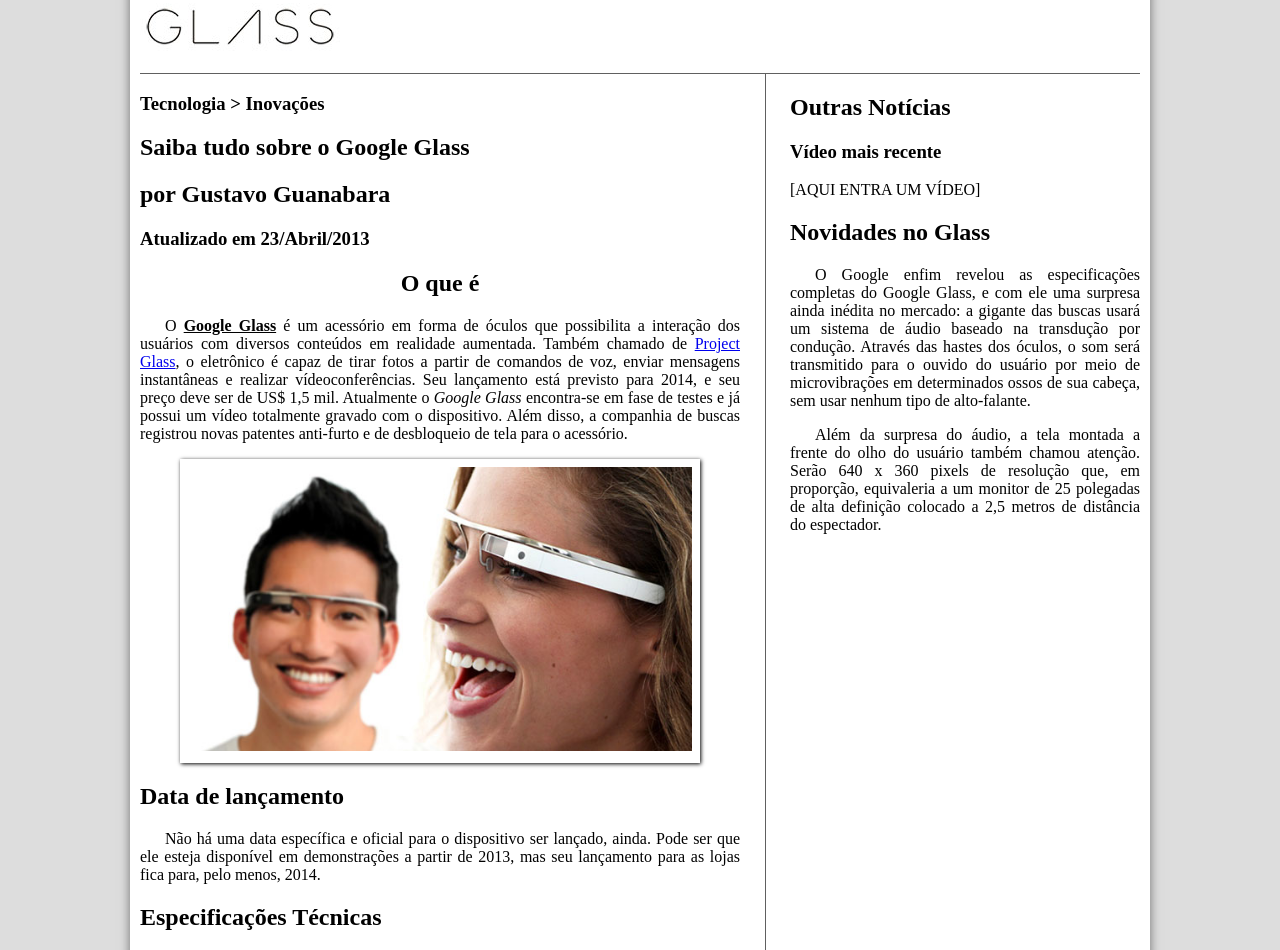
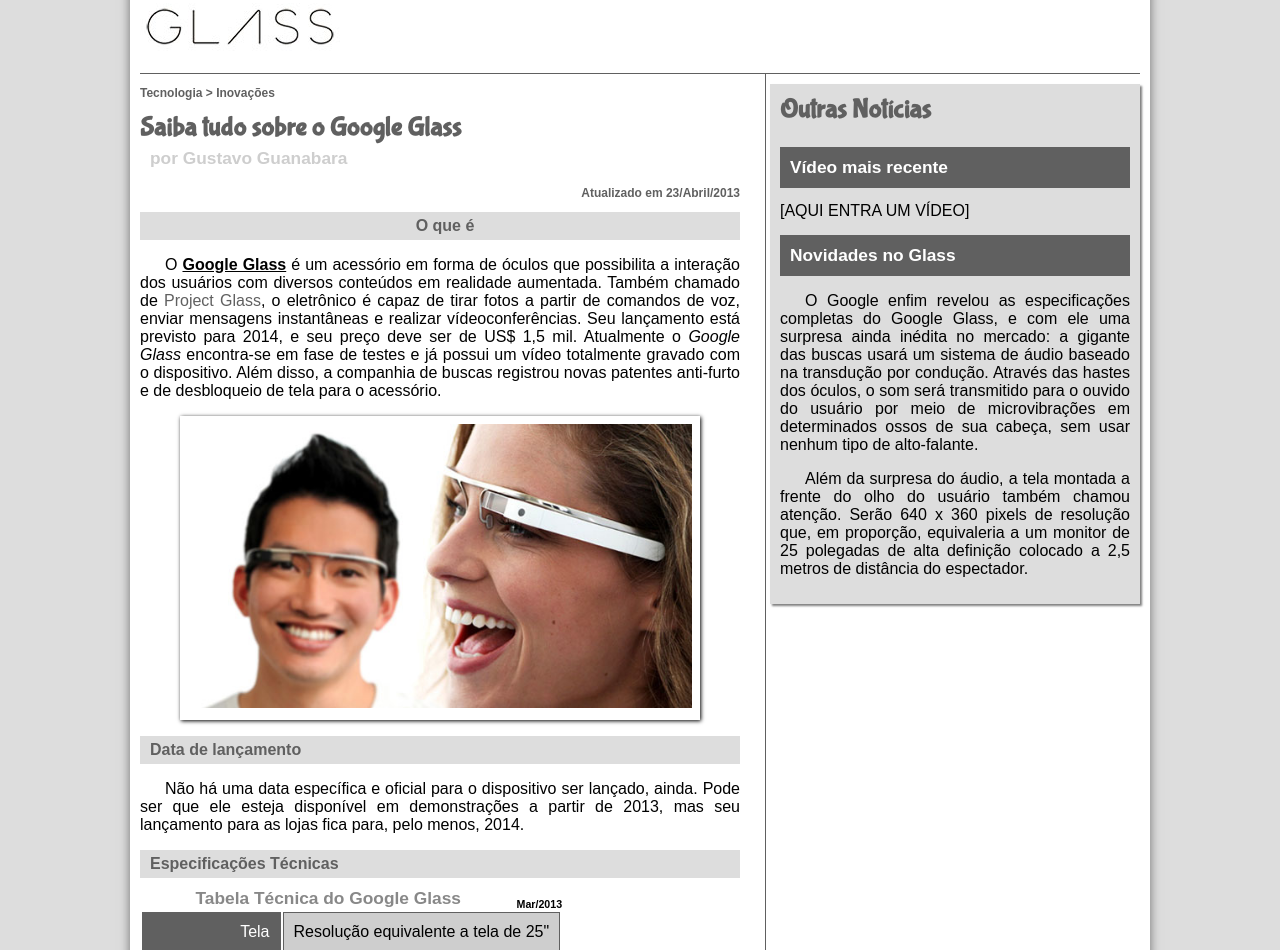
Before and after one commit to bmsrangel/Curso_HTML5, a plain HTML site: page index.html in a window 1280 px wide. Shown: the part 102-1052 px from the top of the page. Drawn offline with Linux system fonts and the light colour scheme.

```diff
--- a/_css/estilo.css
+++ b/_css/estilo.css
@@ -1,11 +1,12 @@
 @charset "utf-8";
 @import url('https://fonts.googleapis.com/css?family=Titillium+Web');
-@@font-face {
+@font-face {
   font-family: 'FonteLogo';
   src: url("../_fonts/bubblegum-sans-regular.otf");
 }
 
 body {
+  font-family: Arial, sans-serif;
   background-color: #dddddd;
   color: rgba(0,0,0,1);
 }
@@ -24,6 +25,15 @@
   text-indent: 25px;
 }
 
+a {
+  color: #606060;
+  text-decoration: none;
+}
+
+a:hover {
+  text-decoration: underline;
+}
+
 header#cabecalho img#icone {
   position: absolute;
   left: 1280px;
@@ -37,7 +47,7 @@
 }
 
 header#cabecalho h1 {
-  font-family: 'FonteLogo', sans-sans-serif;
+  font-family: 'FonteLogo', sans-serif;
   font-size: 30pt;
   color: #606060;
   text-shadow: 1px 1px 1px rgba(0,0,0,.6);
@@ -130,39 +140,73 @@
   padding-right: 25px;
 }
 
-table#tabelaspec {
-  border: 1px solid #606060;
-  border-spacing: 0px;
-  margin-left: auto;
-  margin-right: auto;
+article#noticia-principal h2 {
+  font-size: 12pt;
+  color: #606060;
+  background-color: #dddddd;
+  padding: 5px 0px 5px 10px;
+  margin: 10px 0px 10px 0px;
 }
 
-table#tabelaspec td {
+header#cabecalho-artigo h1 {
+  font-family: 'FonteLogo', sans-serif;
+  font-size: 20pt;
+  color: #606060;
+  margin-bottom: 0px;
+  margin-top: 0px;
+}
+
+.direita {
+  text-align: right;
+}
+
+header#cabecalho-artigo h2 {
+  font-size: 13pt;
+  color: #cecece;
+  background-color: #ffffff;
+  margin: 0px;
+}
+
+header#cabecalho-artigo h3 {
+  font-size: 12px;
+  color: #606060;
+}
+
+header#
+
+table#tabelaspec { /* Ajustes gerais da tabela */
+  border: 1px solid #606060;
+  border-spacing: 0px; /* Define o espaçamento entre as bordas */
+  margin-left: auto; /* Centralização da tabela */
+  margin-right: auto; /*Centralização da tabela */
+}
+
+table#tabelaspec td { /* Ajustes da tag <td> */
   border: 1px solid #606060;
   padding: 10px;
   text-align: center;
   vertical-align: middle;
 }
 
-table#tabelaspec td.ce{
+table#tabelaspec td.ce{ /* Ajuste do objeto ce (coluna esquerda) */
   color: #ffffff;
   background-color: #606060;
   text-align: right;
   vertical-align: top;
 }
 
-table#tabelaspec td.cd {
+table#tabelaspec td.cd { /* Ajuste do objeto cd (coluna direita) */
   background-color: #cecece;
   text-align: left;
 }
 
-table#tabelaspec caption {
+table#tabelaspec caption { /* Ajuste do título da tabela */
   color: #888888;
   font-size: 13pt;
   font-weight: bolder;
 }
 
-table#tabelaspec caption span {
+table#tabelaspec caption span { /* Ajuste do span definido no título da tabela */
   display: block;
   float: right;
   color: #000000;
@@ -174,6 +218,24 @@
   display: block;
   width: 350px;
   float: right;
+  background-color: #dddddd;
+  padding: 10px;
+  margin-top: 10px;
+  box-shadow: 2px 2px 2px rgba(0,0,0,.5);
+}
+
+aside#lateral h1 {
+  font-family: 'FonteLogo', sans-serif;
+  font-size: 20pt;
+  color: #606060;
+  margin-top: 0px;
+}
+
+aside#lateral h2 {
+  background-color: #606060;
+  font-size: 13pt;
+  color: #ffffff;
+  padding: 10px;
 }
 
 footer#rodape {
--- a/index.html
+++ b/index.html
@@ -28,12 +28,15 @@
       </nav>
     </header>
     <section id="corpo">
-      <hgroup>
-        <h3>Tecnologia > Inovações</h3>
-        <h1>Saiba tudo sobre o Google Glass</h1>
-        <h2>por Gustavo Guanabara</h2>
-        <h3>Atualizado em 23/Abril/2013</h3>
-      </hgroup>
+      <article id="noticia-principal">
+        <header id="cabecalho-artigo">
+          <hgroup>
+            <h3>Tecnologia > Inovações</h3>
+            <h1>Saiba tudo sobre o Google Glass</h1>
+            <h2>por Gustavo Guanabara</h2>
+            <h3 class="direita">Atualizado em 23/Abril/2013</h3>
+          </hgroup>
+        </header>
 
       <h2 style="text-align: center;">O que é</h2>
       <p>
@@ -79,10 +82,11 @@
 
       [AQUI ENTRA UM VÍDEO]
 
+    </article>
     </section>
     <aside id="lateral">
-      <h2>Outras Notícias</h2>
-      <h3>Vídeo mais recente</h3>
+      <h1>Outras Notícias</h1>
+      <h2>Vídeo mais recente</h2>
 
       [AQUI ENTRA UM VÍDEO]
 
```
Also changed, not shown: testejs01.html (added, +16 -0 lines), testejs02.html (added, +22 -0 lines).
